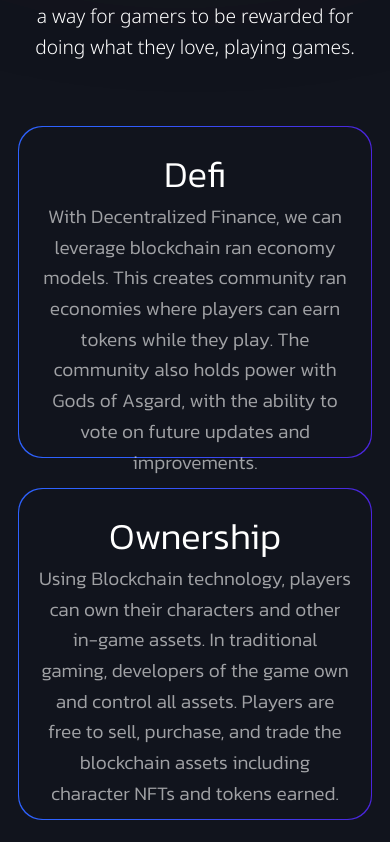
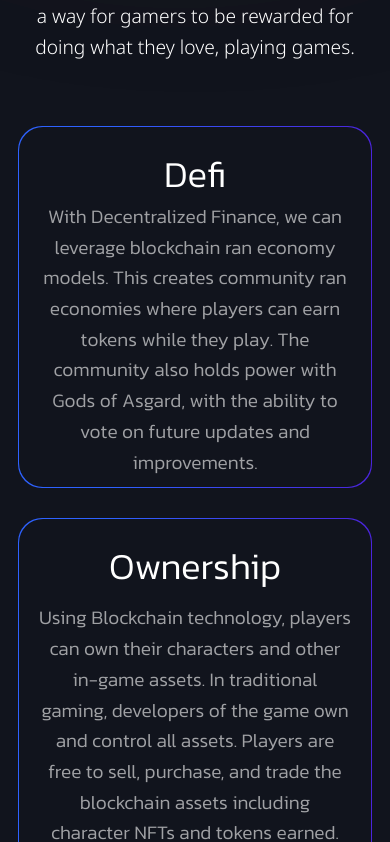
Before and after one commit to sikander-afzaal/thor_remake, a React (Create React App) app: page / in a window 390 px wide. Shown: the part 4562-5404 px from the top of the page. Built offline with nearby package versions, Linux system fonts and the light colour scheme.

Commit message:
first commit

```diff
--- a/src/pages/Home/style.css
+++ b/src/pages/Home/style.css
@@ -694,7 +694,7 @@
 }
 @media screen and (max-width: 522px) {
   .built-box {
-    height: 330px;
+    height: 360px;
     text-align: center;
   }
   .built-box div {
@@ -1124,7 +1124,7 @@
 }
 @media screen and (max-width: 1360px) {
   .team {
-    margin-top: 0rem;
+    margin-top: 6rem;
   }
   .team-grid {
     display: grid;
@@ -1134,6 +1134,14 @@
   }
   .team-wrapper:nth-child(5) {
     grid-column: 1/3;
+  }
+}
+@media screen and (max-width: 1076px) {
+  .team {
+    margin-top: 0rem;
+  }
+  .team h1 {
+    font-size: 2.5rem !important;
   }
 }
 @media screen and (max-width: 940px) {
```
